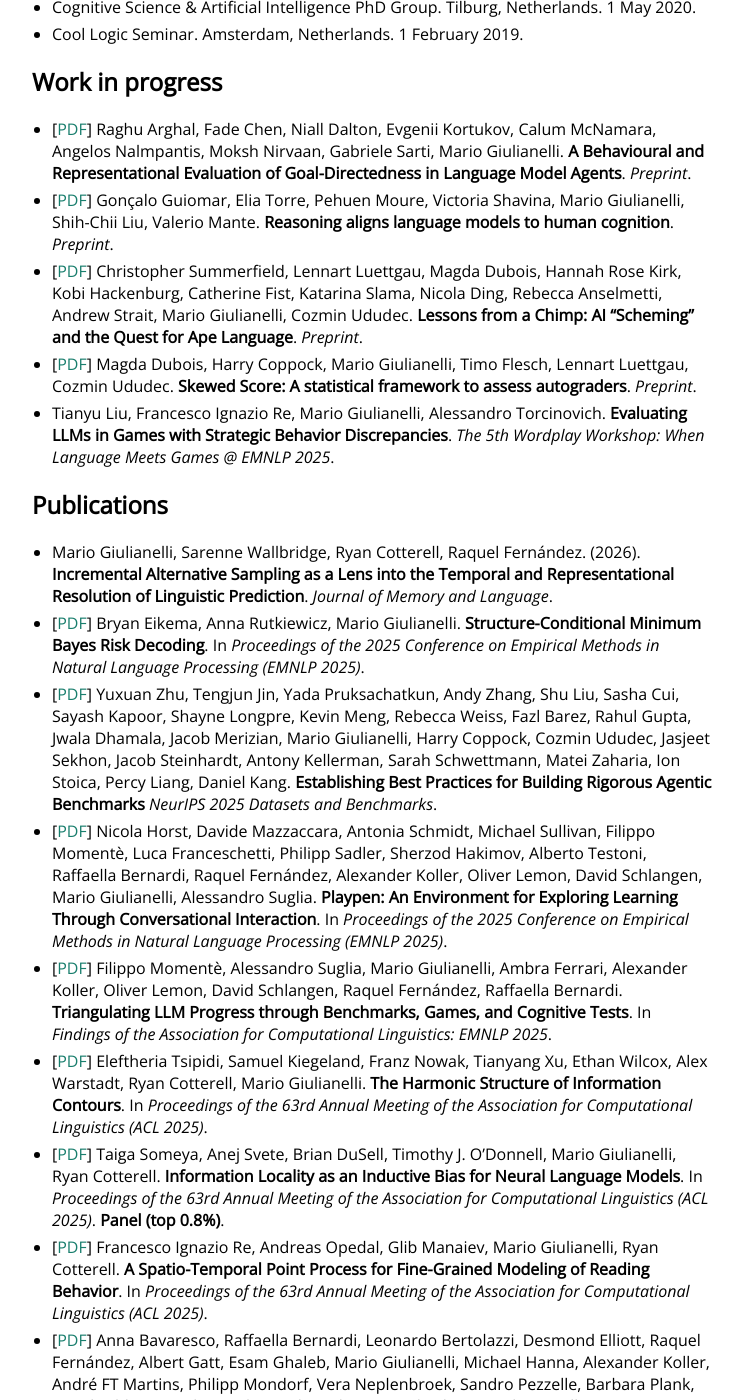
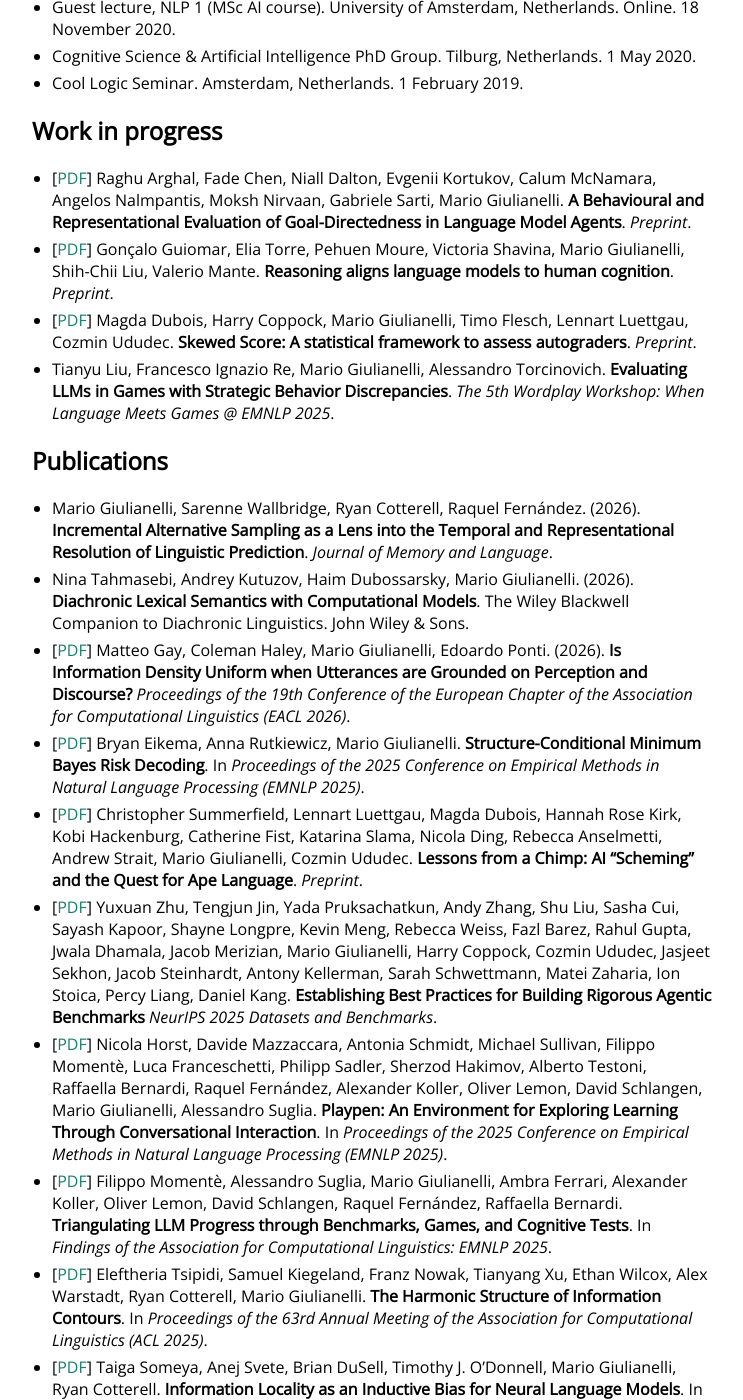
Before and after one commit to glnmario/glnmario.github.io, a Jekyll site: the page built from index.md, in a window 1280 px wide and 1400 px high, scrolled down 2957 px. Shown: the whole window, without its empty margins (258-1001 px from the left). Built offline with Jekyll 4.4.1, drawn with Linux system fonts in a browser that asks for light colours; some of the changed text lies outside the part shown.

Commit message:
Update index.md with new research publications
Added new publications and preprints to the index.

```diff
--- a/index.md
+++ b/index.md
@@ -13,7 +13,8 @@
 
 ## News
 - New preprint: [_A behavioural and representational evaluation of goal-directedness in language model agents_](https://arxiv.org/pdf/2602.08964), with my Fall 2025 SPAR cohort.  Here was our first [blog post](https://www.lesswrong.com/posts/WHbDLytjFZrMSJsL2/modelling-measuring-and-intervening-on-goal-directed?utm_campaign=post_share&utm_source=link) introducing Project Telos.
-- New preprint: [_Reasoning aligns language models to human cognition_](https://arxiv.org/pdf/2602.08693)  with colleagues from Zurich.
+- New preprint: [_Reasoning aligns language models to human cognition_](https://arxiv.org/pdf/2602.08693) with colleagues from Zurich.
+- New paper at EACL 2026: [_Is Information Density Uniform when Utterances are Grounded on Perception and Discourse?_](https://www.arxiv.org/pdf/2602.14653) with colleagues from Edinburgh.
 - I received a Cohere Labs Catalyst Grant to support our SPAR experiments on measuring goal-directedness in LLM agents.
 - I received a Cosmos Grant to study emergent self-interest in LLM agents using non-cooperative dialogue games.
 - I will be a [SPAR](https://sparai.org/) mentor this Fall. I am very thankful for the many applications I received to work with me on modelling, measuring, and intervening on goal-directed behaviour. *Applications are now closed*.
@@ -90,13 +91,15 @@
 ## Work in progress
 - [[PDF](https://doi.org/10.48550/arXiv.2602.08964)] Raghu Arghal, Fade Chen, Niall Dalton, Evgenii Kortukov, Calum McNamara, Angelos Nalmpantis, Moksh Nirvaan, Gabriele Sarti, Mario Giulianelli. **A Behavioural and Representational Evaluation of Goal-Directedness in Language Model Agents**. _Preprint_.
 - [[PDF](https://doi.org/10.48550/arXiv.2602.08693)] Gonçalo Guiomar, Elia Torre, Pehuen Moure, Victoria Shavina, Mario Giulianelli, Shih-Chii Liu, Valerio Mante. **Reasoning aligns language models to human cognition**. _Preprint_.
-- [[PDF](https://doi.org/10.48550/arXiv.2507.03409)] Christopher Summerfield, Lennart Luettgau, Magda Dubois, Hannah Rose Kirk, Kobi Hackenburg, Catherine Fist, Katarina Slama, Nicola Ding, Rebecca Anselmetti, Andrew Strait, Mario Giulianelli, Cozmin Ududec. **Lessons from a Chimp: AI "Scheming" and the Quest for Ape Language**. _Preprint_.
 - [[PDF](https://doi.org/10.48550/arXiv.2507.03772)] Magda Dubois, Harry Coppock, Mario Giulianelli, Timo Flesch, Lennart Luettgau, Cozmin Ududec. **Skewed Score: A statistical framework to assess autograders**. _Preprint_.
 - Tianyu Liu, Francesco Ignazio Re, Mario Giulianelli, Alessandro Torcinovich. **Evaluating LLMs in Games with Strategic Behavior Discrepancies**. _The 5th Wordplay Workshop: When Language Meets Games @ EMNLP 2025_.
 
 ## Publications
 - Mario Giulianelli, Sarenne Wallbridge, Ryan Cotterell, Raquel Fernández. (2026). **Incremental Alternative Sampling as a Lens into the Temporal and Representational Resolution of Linguistic Prediction**. _Journal of Memory and Language_.
+- Nina Tahmasebi, Andrey Kutuzov, Haim Dubossarsky, Mario Giulianelli. (2026). **Diachronic Lexical Semantics with Computational Models**. The Wiley Blackwell Companion to Diachronic Linguistics. John Wiley & Sons.
+- [[PDF](https://doi.org/10.48550/arXiv.2602.14653)] Matteo Gay, Coleman Haley, Mario Giulianelli, Edoardo Ponti. (2026). **Is Information Density Uniform when Utterances are Grounded on Perception and Discourse?** _Proceedings of the 19th Conference of the European Chapter of the Association for Computational Linguistics (EACL 2026)_.
 - [[PDF](https://doi.org/10.48550/arXiv.2510.20700)] Bryan Eikema, Anna Rutkiewicz, Mario Giulianelli. **Structure-Conditional Minimum Bayes Risk Decoding**. In _Proceedings of the 2025 Conference on Empirical Methods in Natural Language Processing (EMNLP 2025)_.
+- [[PDF](https://doi.org/10.48550/arXiv.2507.03409)] Christopher Summerfield, Lennart Luettgau, Magda Dubois, Hannah Rose Kirk, Kobi Hackenburg, Catherine Fist, Katarina Slama, Nicola Ding, Rebecca Anselmetti, Andrew Strait, Mario Giulianelli, Cozmin Ududec. **Lessons from a Chimp: AI "Scheming" and the Quest for Ape Language**. _Preprint_.
 - [[PDF](https://doi.org/10.48550/arXiv.2507.02825)] Yuxuan Zhu, Tengjun Jin, Yada Pruksachatkun, Andy Zhang, Shu Liu, Sasha Cui, Sayash Kapoor, Shayne Longpre, Kevin Meng, Rebecca Weiss, Fazl Barez, Rahul Gupta, Jwala Dhamala, Jacob Merizian, Mario Giulianelli, Harry Coppock, Cozmin Ududec, Jasjeet Sekhon, Jacob Steinhardt, Antony Kellerman, Sarah Schwettmann, Matei Zaharia, Ion Stoica, Percy Liang, Daniel Kang. **Establishing Best Practices for Building Rigorous Agentic Benchmarks** _NeurIPS 2025 Datasets and Benchmarks_.
 - [[PDF](https://arxiv.org/abs/2504.08590)] Nicola Horst, Davide Mazzaccara, Antonia Schmidt, Michael Sullivan, Filippo Momentè, Luca Franceschetti, Philipp Sadler, Sherzod Hakimov, Alberto Testoni, Raffaella Bernardi, Raquel Fernández, Alexander Koller, Oliver Lemon, David Schlangen, Mario Giulianelli, Alessandro Suglia. **Playpen: An Environment for Exploring Learning Through Conversational Interaction**. In _Proceedings of the 2025 Conference on Empirical Methods in Natural Language Processing (EMNLP 2025)_.
 - [[PDF](https://doi.org/10.48550/arXiv.2502.14359)] Filippo Momentè, Alessandro Suglia, Mario Giulianelli, Ambra Ferrari, Alexander Koller, Oliver Lemon, David Schlangen, Raquel Fernández, Raffaella Bernardi. **Triangulating LLM Progress through Benchmarks, Games, and Cognitive Tests**. In _Findings of the Association for Computational Linguistics: EMNLP 2025_.
```
